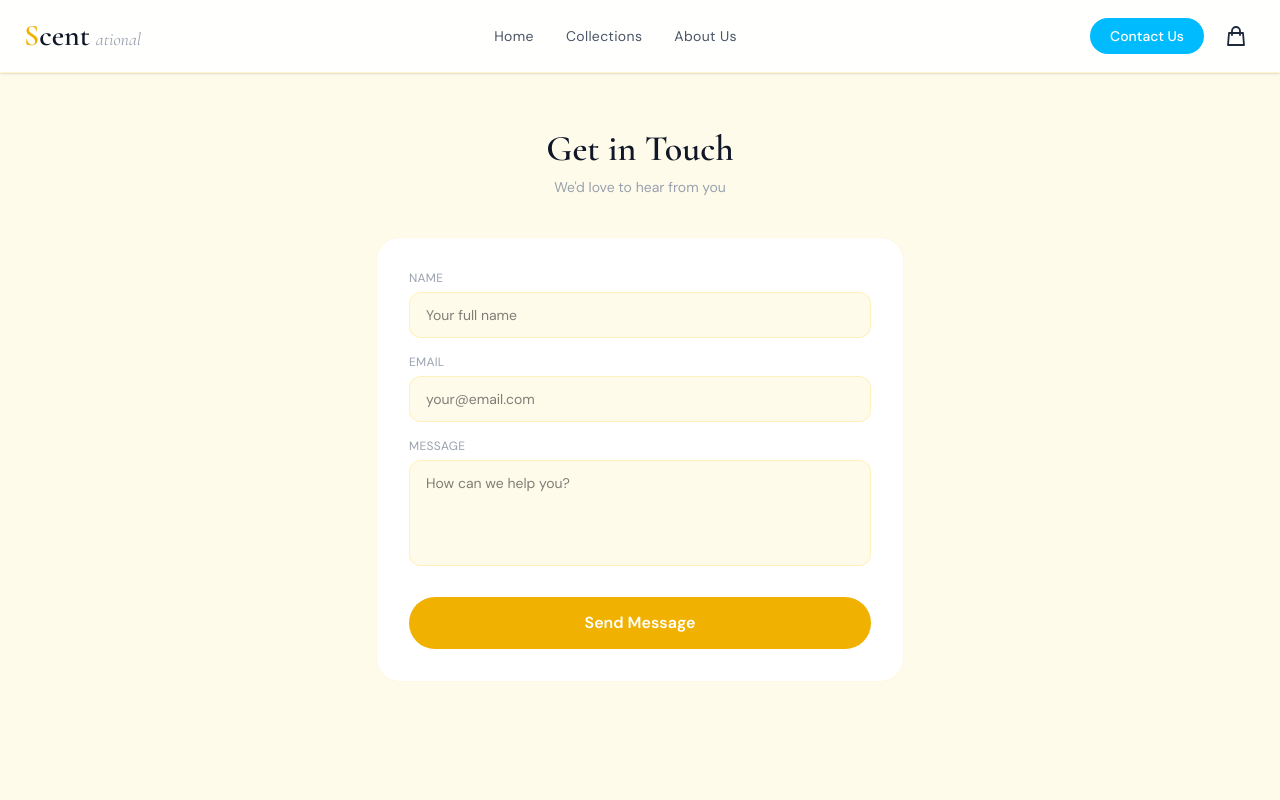
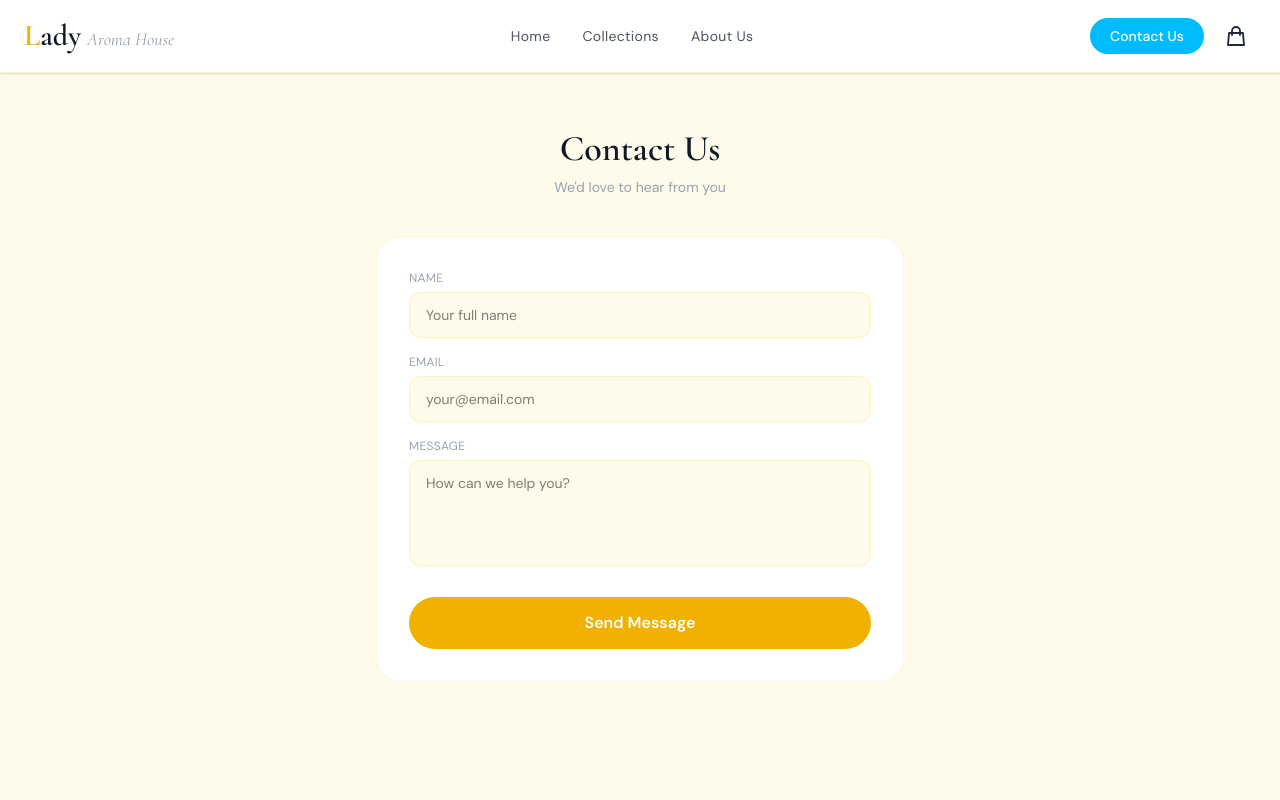
Before and after one commit to lindato773-TL/perfume-project, a React (Vite) app: page / in a window 1280 px wide. Both pictures are taken after a click on the button "Contact Us". Shown: the top 800 px of the page. Built offline with nearby package versions, Linux system fonts and the light colour scheme.

Commit message:
first commit

```diff
--- a/src/components/Footer.jsx
+++ b/src/components/Footer.jsx
@@ -1,15 +1,15 @@
 export default function Footer({ setPage }) {
   return (
-    <footer className="bg-gray-900 text-white mt-16">
+    <footer className="bg-gray-800 text-white mt-16">
       <div className="max-w-7xl mx-auto px-6 py-12 grid md:grid-cols-3 gap-8">
 
         {/* Brand */}
         <div>
           <div className="flex items-baseline gap-0.5 mb-3">
             <span className="font-serif text-2xl font-semibold">
-              <span className="text-yellow-400 ">L</span>ADY
+              <span className="text-yellow-400 ">L</span>ady
             </span>
-            <span className="font-serif text-base italic text-white/40 ml-1"></span>
+            <span className="font-serif text-base italic text-white/40 ml-1">Aroma House</span>
           </div>
           <p className="text-xs text-white/50 leading-relaxed">
           we will try our best to make sure you get the best scent that suits your personality and style.
@@ -46,7 +46,7 @@ export default function Footer({ setPage }) {
       </div>
 
       <div className="border-t border-white/5 px-6 py-4 text-center">
-        <p className="text-xs text-white/30">© 2026 Lady Shop. All rights reserved.</p>
+        <p className="text-xs text-white/30">© 2026 Lady Aroma House. All rights reserved.</p>
       </div>
     </footer>
   );
--- a/src/components/Navbar.jsx
+++ b/src/components/Navbar.jsx
@@ -10,9 +10,9 @@ export default function Navbar({ page, setPage, cartCount }) {
         {/* Logo */}
         <button onClick={() => setPage("home")} className="flex items-baseline gap-0.5">
           <span className="font-serif text-3xl font-semibold text-gray-900">
-            <span className="text-yellow-500">S</span>cent
+            <span className="text-yellow-500">L</span>ady
           </span>
-          <span className="font-serif text-lg italic text-gray-400 ml-1">ational</span>
+          <span className="font-serif text-lg italic text-gray-400 ml-1">Aroma House</span>
         </button>
 
         {/* Desktop Nav */}
--- a/src/pages/AboutPage.jsx
+++ b/src/pages/AboutPage.jsx
@@ -14,7 +14,7 @@ export default function AboutPage() {
           style={{ background: "rgba(255,255,255,0.12)", backdropFilter: "blur(16px)", border: "1px solid rgba(255,255,255,0.2)" }}
         >
           <h1 className="font-serif text-5xl font-semibold text-white mb-3">Our Story</h1>
-          <p className="text-white/70 text-sm max-w-sm mx-auto">Crafting extraordinary fragrances since 2018</p>
+          <p className="text-white/70 text-sm max-w-sm mx-auto">Crafting extraordinary fragrances since 2020</p>
         </div>
       </div>
 
--- a/src/pages/CollectionsPage.jsx
+++ b/src/pages/CollectionsPage.jsx
@@ -15,9 +15,7 @@ export default function CollectionsPage({ onAddToCart, onViewProduct }) {
       <div className="text-center mb-12">
         <p className="text-sm text-yellow-500 uppercase tracking-widest mb-2">Our Fragrances</p>
         <h2 className="font-serif text-4xl md:text-5xl font-semibold text-gray-900">The Full Collection</h2>
-        <p className="text-gray-400 mt-3 max-w-xl mx-auto text-sm">
-          Every bottle tells a story. Find the scent that speaks to yours.
-        </p>
+
       </div>
 
       {/* Category Tabs */}
--- a/src/pages/ContactPage.jsx
+++ b/src/pages/ContactPage.jsx
@@ -14,7 +14,7 @@ export default function ContactPage() {
   return (
     <div className="max-w-xl mx-auto px-6 py-14">
       <div className="text-center mb-10">
-        <h2 className="font-serif text-4xl font-semibold text-gray-900">Get in Touch</h2>
+        <h2 className="font-serif text-4xl font-semibold text-gray-900">Contact Us</h2>
         <p className="text-gray-400 text-sm mt-2">We'd love to hear from you</p>
       </div>
 
```
